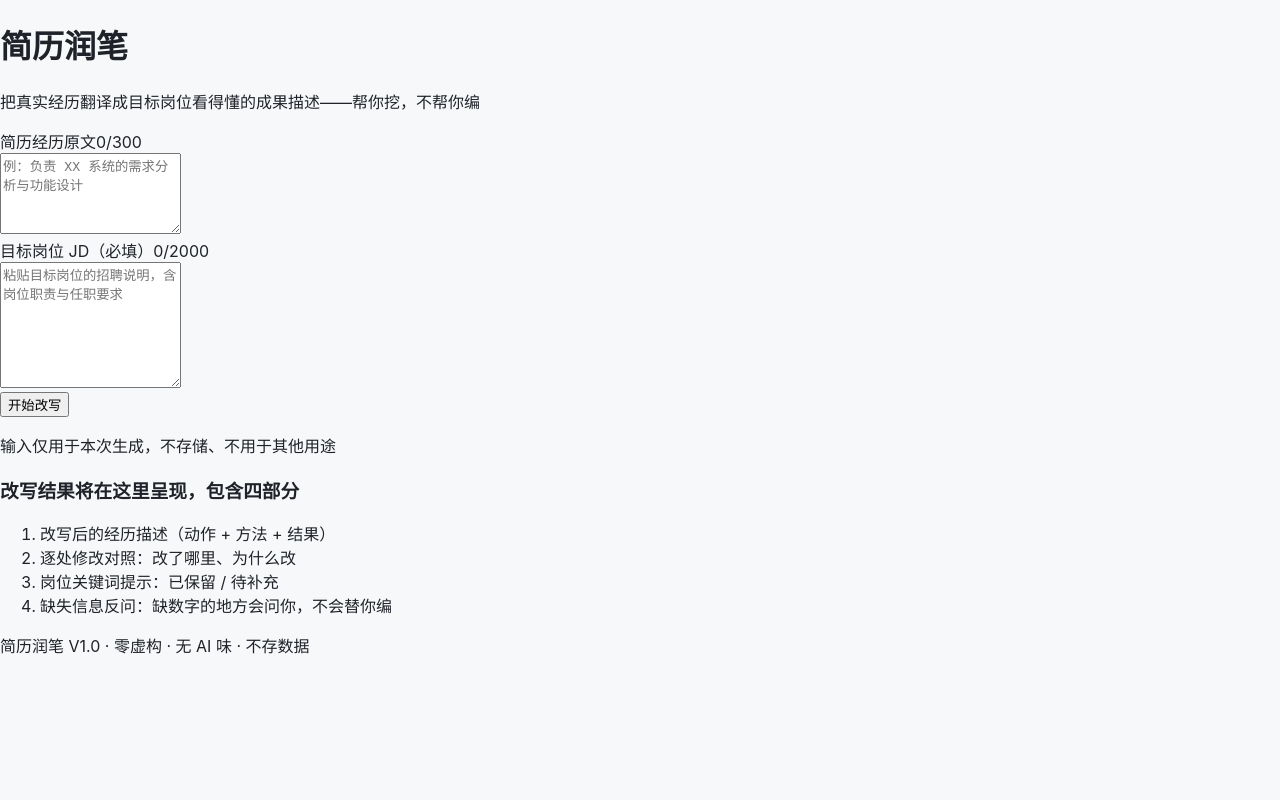
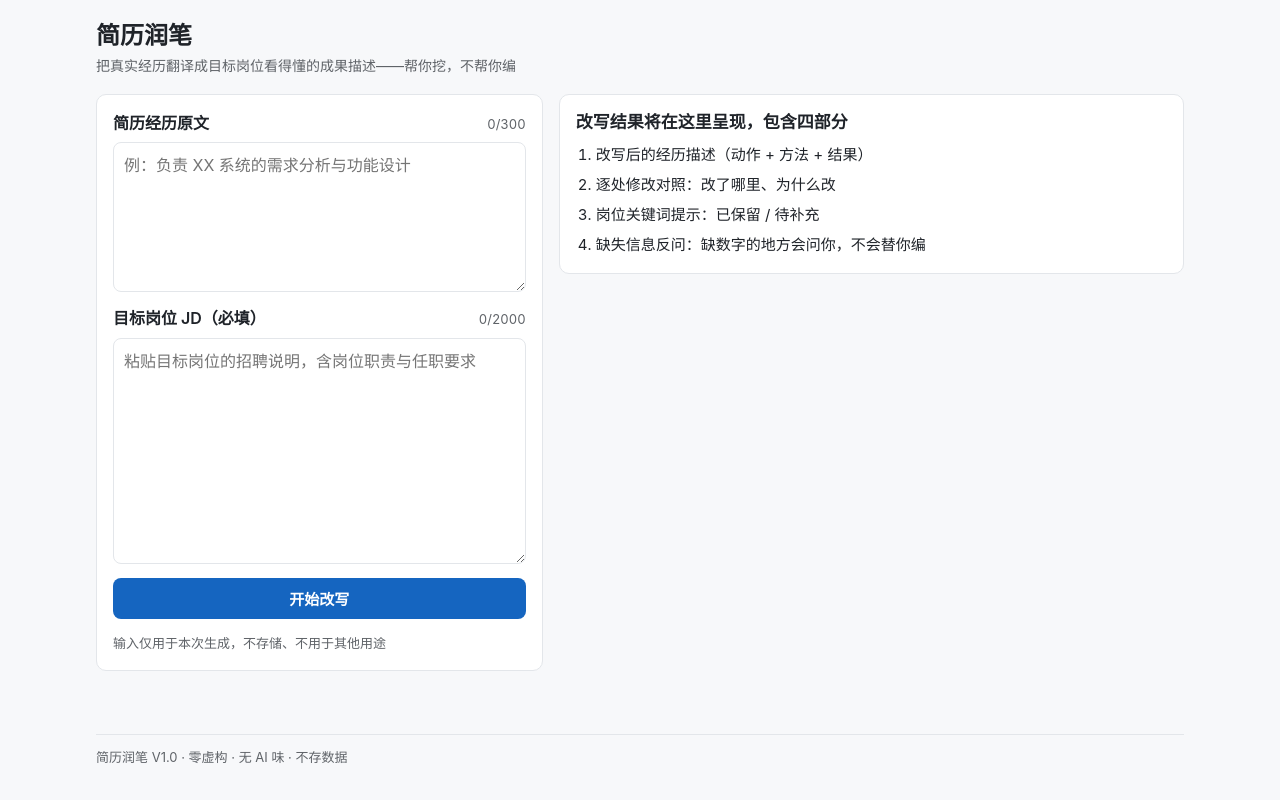
Before and after one commit to Gubao-tian/resumepolish, a React (Vite) app: page / in a window 1280 px wide. Built offline with nearby package versions, Linux system fonts and the light colour scheme.

Commit message:
feat(web-ui): 设计令牌与响应式样式（>=360px, >=900px 双栏）

```diff
--- a/src/styles.css
+++ b/src/styles.css
@@ -1,13 +1,31 @@
+/* 简历润笔 V1.0 样式：设计令牌 + mobile-first（≥360px）+ 焦点可见 + 状态区 aria-live 由 App 负责 */
+
 :root {
   --color-primary: #1565c0;
+  --color-primary-hover: #0d47a1;
+  --color-primary-bg: #e8f1fb;
   --color-bg: #f7f8fa;
   --color-surface: #ffffff;
   --color-text: #1f2329;
   --color-text-secondary: #5f6368;
   --color-border: #e3e6ea;
+  --color-error: #b42318;
+  --color-error-bg: #fef3f2;
+  --color-error-border: #fda29b;
+  --color-hit-bg: #ecfdf3;
+  --color-hit-text: #067647;
+  --color-hit-border: #abefc6;
+  --color-warn-bg: #fffaeb;
+  --color-warn-text: #b54708;
+  --color-warn-border: #fedf89;
   --radius-m: 10px;
+  --radius-s: 8px;
   font-family: -apple-system, BlinkMacSystemFont, 'Segoe UI', 'PingFang SC',
     'Hiragino Sans GB', 'Microsoft YaHei', sans-serif;
+  font-size: 16px;
+  line-height: 1.6;
+  color: var(--color-text);
+  background: var(--color-bg);
 }
 
 * {
@@ -16,16 +34,403 @@
 
 body {
   margin: 0;
-  background: var(--color-bg);
+  min-width: 360px;
+}
+
+h1,
+h3,
+h4 {
+  margin: 0;
+  line-height: 1.3;
   color: var(--color-text);
 }
 
-.scaffold {
-  max-width: 720px;
-  margin: 80px auto;
-  padding: 32px;
+p {
+  margin: 0;
+}
+
+/* ===== 布局 ===== */
+.app {
+  max-width: 1120px;
+  margin: 0 auto;
+  padding: 20px 16px 32px;
+  min-height: 100svh;
+  display: flex;
+  flex-direction: column;
+  gap: 16px;
+}
+
+.app-header h1 {
+  font-size: 24px;
+}
+
+.tagline {
+  margin-top: 4px;
+  font-size: 14px;
+  color: var(--color-text-secondary);
+}
+
+.layout {
+  display: grid;
+  grid-template-columns: 1fr;
+  gap: 16px;
+  align-items: start;
+}
+
+@media (min-width: 900px) {
+  .layout {
+    grid-template-columns: 5fr 7fr;
+  }
+}
+
+.app-footer {
+  margin-top: auto;
+  padding-top: 12px;
+  border-top: 1px solid var(--color-border);
+  font-size: 13px;
+  color: var(--color-text-secondary);
+}
+
+/* ===== 面板与表单 ===== */
+.panel,
+.card {
   background: var(--color-surface);
   border: 1px solid var(--color-border);
   border-radius: var(--radius-m);
-  text-align: center;
+  padding: 16px;
 }
+
+.input-panel {
+  display: flex;
+  flex-direction: column;
+  gap: 14px;
+}
+
+.field {
+  display: flex;
+  flex-direction: column;
+  gap: 6px;
+}
+
+.field-head {
+  display: flex;
+  justify-content: space-between;
+  align-items: baseline;
+  gap: 8px;
+}
+
+.field-head label {
+  font-weight: 600;
+}
+
+.counter {
+  font-size: 13px;
+  color: var(--color-text-secondary);
+  font-variant-numeric: tabular-nums;
+  white-space: nowrap;
+}
+
+.counter-over {
+  color: var(--color-error);
+  font-weight: 700;
+}
+
+textarea {
+  width: 100%;
+  border: 1px solid var(--color-border);
+  border-radius: var(--radius-s);
+  padding: 10px;
+  font: inherit;
+  color: var(--color-text);
+  background: #fff;
+  resize: vertical;
+}
+
+textarea:focus-visible,
+button:focus-visible {
+  outline: 2px solid var(--color-primary);
+  outline-offset: 1px;
+}
+
+.field-error {
+  font-size: 13px;
+  color: var(--color-error);
+}
+
+.privacy-line {
+  font-size: 13px;
+  color: var(--color-text-secondary);
+}
+
+/* ===== 按钮 ===== */
+.button-primary {
+  background: var(--color-primary);
+  color: #fff;
+  border: none;
+  border-radius: var(--radius-s);
+  padding: 10px 20px;
+  font-size: 15px;
+  font-weight: 600;
+  cursor: pointer;
+}
+
+.button-primary:hover:not(:disabled) {
+  background: var(--color-primary-hover);
+}
+
+.button-primary:disabled {
+  opacity: 0.6;
+  cursor: not-allowed;
+}
+
+.button-secondary {
+  background: var(--color-primary-bg);
+  color: var(--color-primary);
+  border: 1px solid #b9d4ef;
+  border-radius: var(--radius-s);
+  padding: 6px 14px;
+  font-size: 14px;
+  font-weight: 600;
+  cursor: pointer;
+}
+
+/* ===== 结果区 ===== */
+.result-panel {
+  display: flex;
+  flex-direction: column;
+  gap: 16px;
+}
+
+.card h3 {
+  font-size: 17px;
+  margin-bottom: 10px;
+}
+
+.card-head {
+  display: flex;
+  justify-content: space-between;
+  align-items: center;
+  gap: 8px;
+  margin-bottom: 10px;
+  flex-wrap: wrap;
+}
+
+.card-head h3 {
+  margin-bottom: 0;
+}
+
+.card-head-actions {
+  display: flex;
+  align-items: center;
+  gap: 10px;
+}
+
+.char-count {
+  font-size: 13px;
+  color: var(--color-text-secondary);
+  font-variant-numeric: tabular-nums;
+}
+
+.empty-state {
+  font-size: 14px;
+  color: var(--color-text-secondary);
+}
+
+.idle-list {
+  margin: 0;
+  padding-left: 20px;
+  display: flex;
+  flex-direction: column;
+  gap: 6px;
+  font-size: 15px;
+}
+
+.demo-badge {
+  align-self: flex-start;
+  background: var(--color-warn-bg);
+  color: var(--color-warn-text);
+  border: 1px solid var(--color-warn-border);
+  border-radius: 999px;
+  padding: 4px 12px;
+  font-size: 13px;
+}
+
+.rewrite-text {
+  line-height: 1.8;
+}
+
+/* 对照表 */
+.diff-table {
+  width: 100%;
+  border-collapse: collapse;
+  font-size: 14px;
+}
+
+.diff-table th,
+.diff-table td {
+  text-align: left;
+  vertical-align: top;
+  padding: 8px 10px;
+  border-bottom: 1px solid var(--color-border);
+}
+
+.diff-table th {
+  color: var(--color-text-secondary);
+  font-weight: 600;
+  white-space: nowrap;
+}
+
+.diff-original {
+  color: var(--color-text-secondary);
+  text-decoration: line-through;
+  text-decoration-color: #d0d5dd;
+}
+
+.diff-revised {
+  font-weight: 600;
+}
+
+.diff-reason {
+  color: var(--color-text-secondary);
+}
+
+/* 关键词 */
+.keyword-group + .keyword-group {
+  margin-top: 14px;
+}
+
+.keyword-group h4 {
+  font-size: 14px;
+  margin-bottom: 8px;
+}
+
+.chips {
+  display: flex;
+  flex-wrap: wrap;
+  gap: 6px;
+}
+
+.chip {
+  border-radius: 999px;
+  padding: 3px 12px;
+  font-size: 13px;
+}
+
+.chip-hit {
+  background: var(--color-hit-bg);
+  color: var(--color-hit-text);
+  border: 1px solid var(--color-hit-border);
+}
+
+.chip-missing {
+  background: #fff;
+  color: var(--color-text-secondary);
+  border: 1px dashed #98a2b3;
+  cursor: help;
+}
+
+.keyword-hints {
+  margin: 8px 0 0;
+  padding-left: 18px;
+  font-size: 13px;
+  color: var(--color-text-secondary);
+  display: flex;
+  flex-direction: column;
+  gap: 4px;
+}
+
+/* 反问 */
+.questions-intro {
+  font-size: 14px;
+  margin-bottom: 10px;
+}
+
+.question-list {
+  list-style: none;
+  margin: 0;
+  padding: 0;
+  display: flex;
+  flex-direction: column;
+  gap: 12px;
+}
+
+.question-item {
+  border: 1px solid var(--color-border);
+  border-radius: var(--radius-s);
+  padding: 10px 12px;
+  display: flex;
+  flex-direction: column;
+  gap: 6px;
+}
+
+.question-text {
+  font-weight: 600;
+  font-size: 14px;
+}
+
+.question-reason {
+  font-size: 13px;
+  color: var(--color-text-secondary);
+}
+
+.question-input {
+  font-size: 14px;
+}
+
+.question-actions {
+  margin-top: 12px;
+  display: flex;
+  align-items: center;
+  gap: 10px;
+  flex-wrap: wrap;
+}
+
+.question-hint {
+  font-size: 13px;
+  color: var(--color-text-secondary);
+}
+
+/* 加载态 */
+.loading-text {
+  margin-bottom: 12px;
+  font-size: 14px;
+  color: var(--color-text-secondary);
+}
+
+.skeleton-card {
+  height: 88px;
+  border-radius: var(--radius-m);
+  background: linear-gradient(90deg, #ececf1 25%, #f6f6f8 50%, #ececf1 75%);
+  background-size: 200% 100%;
+  animation: skeleton 1.4s ease infinite;
+  margin-bottom: 12px;
+}
+
+@keyframes skeleton {
+  from {
+    background-position: 200% 0;
+  }
+  to {
+    background-position: -200% 0;
+  }
+}
+
+@media (prefers-reduced-motion: reduce) {
+  .skeleton-card {
+    animation: none;
+  }
+}
+
+/* 错误态 */
+.card-error {
+  background: var(--color-error-bg);
+  border-color: var(--color-error-border);
+  display: flex;
+  flex-direction: column;
+  gap: 10px;
+  align-items: flex-start;
+}
+
+.card-error h3 {
+  margin-bottom: 0;
+}
```
